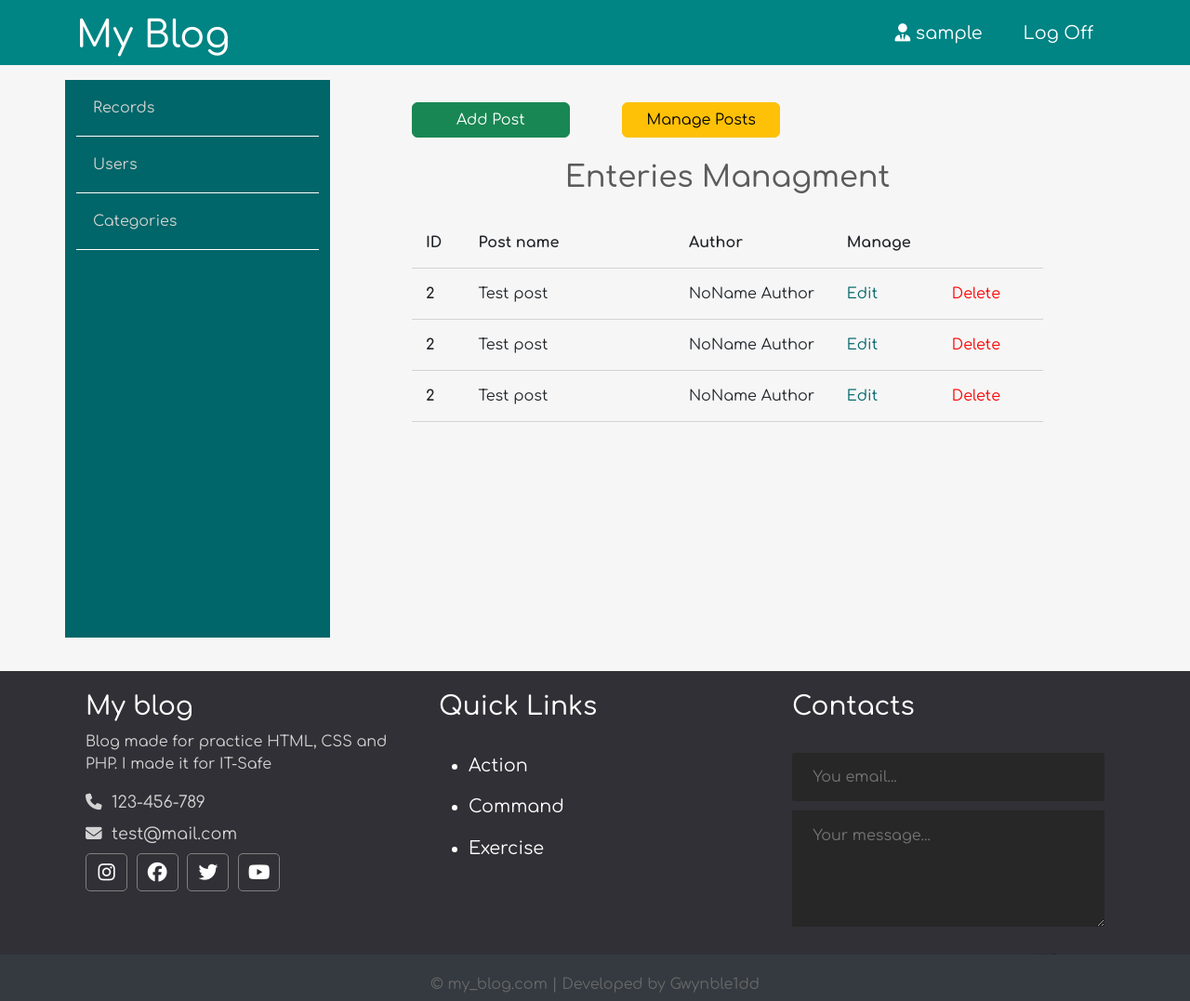
After one commit to Gwynble1dd1/my_blog, a PHP site: page /my_blog/admin/posts/index.php in a window 1280 px wide. The commit adds this page. Shown: the whole page at 93% size. Run offline with PHP 8.4, Linux system fonts and the light colour scheme; the visitor is signed in with stand-in values (Sample User, id 1); some libraries are stand-ins or nearby versions.

Commit message:
Начата работа над админкой сайта

```diff
--- /dev/null
+++ b/admin/index.php
@@ -0,0 +1,5 @@
+<?php
+include("../path.php");
+echo"Admin Panel <br> Comming Soon";
+header('location: '. BASE_URL);
+?>
--- /dev/null
+++ b/admin/posts/index.php
@@ -0,0 +1,93 @@
+<?php
+include("../../path.php");
+session_start();
+?>
+<!doctype html>
+<html lang="en">
+  <head>
+    <meta charset="utf-8">
+    <meta name="viewport" content="width=device-width, initial-scale=1">
+    <title>My Blog</title>
+    <!-- Bootstrap 5 -->
+    <link href="https://cdn.jsdelivr.net/npm/bootstrap@5.3.3/dist/css/bootstrap.min.css" rel="stylesheet" integrity="sha384-QWTKZyjpPEjISv5WaRU9OFeRpok6YctnYmDr5pNlyT2bRjXh0JMhjY6hW+ALEwIH" crossorigin="anonymous">
+    <!-- Font Awesome -->
+    <script src="https://kit.fontawesome.com/4cdb3a5b68.js" crossorigin="anonymous"></script>
+    <!--  Google Fonts -->
+    <link rel="preconnect" href="https://fonts.googleapis.com">
+    <link rel="preconnect" href="https://fonts.gstatic.com" crossorigin>
+    <link href="https://fonts.googleapis.com/css2?family=Comfortaa:wght@300..700&display=swap" rel="stylesheet">
+    <!-- My css -->
+    <link rel="stylesheet" href="../../assets/css/admin.css">
+</head>
+
+  <body>
+    <!-- Header include-->
+    <?php include("../../app/include/header-admin.php"); ?>
+
+    <div class="container">
+        <div class="row">
+            <div class="sidebar col-3">
+                <ul>
+                    <li>
+                        <a href="">Records</a>
+                    </li>
+                    <li>
+                        <a href="">Users</a>
+                    </li>
+                    <li>
+                        <a href="">Categories</a>
+                    </li>
+                </ul>
+            </div>
+
+            <div class="posts col-9">
+                <div class="button row">
+                    <a href="create.php" class="col-3 btn btn-success" >Add Post</a>
+                    <span class="col-1"></span>
+                    <a href="index.php" class="col-3 btn btn-warning">Manage Posts</a>
+                </div>
+
+                <div class="row title-table">
+                    <h2>Enteries Managment</h2>
+                    <div class="col-1">ID</div>
+                    <div class="col-4">Post name</div>
+                    <div class="col-3">Author</div>
+                    <div class="col-4">Manage</div>
+                </div>
+
+                <div class="row post">
+                    <div class="id col-1">2</div>
+                    <div class="title col-4">Test post</div>
+                    <div class="author col-3">NoName Author</div>
+                    <div class="red col-2"><a href="">Edit</a></div>
+                    <div class="del col-2"><a href="">Delete</a></div>
+                </div>
+
+
+                <div class="row post">
+                    <div class="id col-1">2</div>
+                    <div class="title col-4">Test post</div>
+                    <div class="author col-3">NoName Author</div>
+                    <div class="red col-2"><a href="">Edit</a></div>
+                    <div class="del col-2"><a href="">Delete</a></div>
+                </div>
+
+                <div class="row post">
+                    <div class="id col-1">2</div>
+                    <div class="title col-4">Test post</div>
+                    <div class="author col-3">NoName Author</div>
+                    <div class="red col-2"><a href="">Edit</a></div>
+                    <div class="del col-2"><a href="">Delete</a></div>
+                </div>
+
+            </div>
+
+        </div>
+    </div>
+
+    <!-- Footer include -->
+    <?php include("../../app/include/footer.php"); ?>
+
+    <script src="https://cdn.jsdelivr.net/npm/bootstrap@5.3.3/dist/js/bootstrap.bundle.min.js" integrity="sha384-YvpcrYf0tY3lHB60NNkmXc5s9fDVZLESaAA55NDzOxhy9GkcIdslK1eN7N6jIeHz" crossorigin="anonymous"></script>
+  </body>
+</html>
--- a/app/controllers/users.php
+++ b/app/controllers/users.php
@@ -9,7 +9,7 @@ function UserAuth($param){
     $_SESSION['login'] = $param['username'];
     $_SESSION['admin'] = $param['admin'];
     if($_SESSION['admin']){
-        header('location: ' . BASE_URL . 'admin/admin.php');
+        header('location: ' . BASE_URL . 'admin/index.php');
     }else{
         header('location: '. BASE_URL);
     }
--- /dev/null
+++ b/app/include/header-admin.php
@@ -0,0 +1,25 @@
+<!-- Header start-->
+<header class="container-fluid">
+    <div class="container">
+        <div class="row">
+            <div class="col-4">
+                <h1>
+                    <a href="<?php echo BASE_URL ?>"> My Blog </a></h1> <!-- Clickable logo -->
+            </div>
+            <nav class="col-8">
+              <!-- Navigation links-->
+                <ul>
+                    <li>
+                        <a href="#">
+                            <i class="fa-solid fa-user-tie"></i>
+                            <?php echo($_SESSION['login']); ?>
+                        </a>
+                    </li>
+
+                    <li><a href="<?php echo BASE_URL . 'logout.php' ?>">Log Off</a></li>
+                </ul>
+            </nav>
+        </div>
+    </div>
+</header>
+<!-- Header finish -->
--- a/app/include/header.php
+++ b/app/include/header.php
@@ -25,19 +25,15 @@
                         <?php endif; ?>
                             <li><a href="<?php echo BASE_URL . 'logout.php' ?>">Log Off</a></li>
                         </ul>
-
                         <?php else: ?>
                             <a href="<?php echo BASE_URL . 'log.php' ?>">
                             <i class="fa-solid fa-user-tie"></i>
                             Log In
                             </a>
-
                             <ul>
                                 <li><a href="<?php echo BASE_URL . 'registration.php' ?>">Registration</a></li>
                             </ul>
                         <?php endif; ?>
-
-
                     </li>
                 </ul>
             </nav>
--- /dev/null
+++ b/assets/css/admin.css
@@ -0,0 +1,257 @@
+*{
+    font-family: 'Comfortaa', cursive;
+}
+html,
+h1,
+h2,
+h3,
+h4,
+h5,
+h6 {
+    color: #5c5b5b;
+}
+body{
+    background: #f6f6f6;
+}
+a{
+    text-decoration: none;
+    color: inherit;
+}
+input{
+    padding: 10px 12px;
+    display: block;
+    width: 100%;
+    border-radius: 3px;
+    border: 1px solid #ececec;
+    line-height: 1.5rem;
+    color: #444444;
+}
+
+/*
+    HEADER
+*/
+header{
+    background: #008484;
+    height: 70px;
+}
+header *{
+    color: #ffffffff;
+}
+header h1 {
+    margin-top: 14px;
+}
+header h1 a{
+    color: #ffffffff;
+}
+header h1 a:hover{
+    color: #ffffffff;
+}
+header ul{
+    margin: 0;
+    padding: 0;
+    list-style-type: none;
+    float: right;
+}
+header ul li{
+    float: left;
+    position: relative;
+}
+header ul li a{
+    display: block;
+    font-size: 1.2rem;
+    text-decoration: none;
+    color: #ffffffff;
+    padding: 22px;
+}
+header ul li a:hover{
+    background: #006669;
+    transition: 0.5s;
+    color: #ffffffff;
+}
+header ul li ul{
+    position: absolute;
+    top: 70px;
+    right: 0px;
+    width: 180px;
+    display: none;
+    z-index: 99;
+}
+header ul li:hover ul{
+    display: block;
+}
+header ul li ul li {
+    width: 100%;
+}
+header ul li ul li a {
+    padding: 10px;
+    background: white;
+    color: #008489;
+}
+/*
+    HEADER END
+*/
+
+/* Footer */
+.footer {
+    margin-top: 20px;
+    background: #303036;
+    color: #d3d3d3;
+    position: relative;
+}
+.footer .footer-section{
+    padding: 22px;
+}
+.footer h4, .footer h3 {
+    color: white;
+}
+.footer .about .contact span{
+    display: block;
+    font-size: 1.1em;
+    margin-bottom: 8px;
+}
+.footer .about .socials a{
+    border: 1px solid gray;
+    width: 45px;
+    height: 41px;
+    padding-top: 5px;
+    margin-right: 5px;
+    text-align: center;
+    display: inline-block;
+    font-size: 1.3em;
+    border-radius: 5px;
+    transition: all .3s;
+    color: #ffffff;
+}
+.footer .about .socials a:hover {
+    border: 1px solid white;
+    color: white;
+    transition: all .3s;
+}
+.footer .links ul a {
+    display: block;
+    margin-bottom: 10px;
+    font-size: 1.2em;
+    transition: all .3s;
+    color: #ffffff;
+    text-decoration: none;
+}
+.footer .links ul a:hover {
+    color: white;
+    margin-left: 15px;
+    transition: all .3s;
+}
+.footer .contact-form .contact-input {
+    background: #272727;
+    color: #bebdbd;
+    margin-bottom: 10px;
+    line-height: 1.5rem;
+    padding: .9rem 1.4rem;
+    border: none;
+    width: 100%;
+}
+.footer .contact-form .contact-input:focus {
+    background: #1a1a1a;
+}
+.footer .contact-form .contact-btn {
+    float: right;
+    font-size: 1.1em;
+}
+.footer .footer-bottom {
+    background: #343a40;
+    color: #686868;
+    height: 50px;
+    width: 100%;
+    text-align: center;
+    position: absolute;
+    bottom: 0px;
+    left: 0px;
+    padding-top: 20px;
+}
+/* Footer end */
+
+/* Registration form */
+
+.reg_from h2{
+    text-align: center;
+    margin: 30px 0px;
+}
+.reg_from input{
+    height: 3.3rem;
+}
+.reg_from a{
+    font-size: 1.2em;
+    transition: all .3s;
+    color: #5c5b5b;
+    text-decoration: none;
+    margin-left: 150px;
+}
+.reg_from a:hover{
+    margin-left: 145px;
+    transition: all .3s;
+}
+
+/* Error message */
+
+div .error p{
+    color: red;
+    font-style: italic;
+    font-size: 0.8rem;
+}
+
+/* SIDEBAR */
+
+.sidebar{
+    margin: 1rem 0;
+    background: #006669;
+    min-height: 600px;
+}
+.sidebar ul{
+    list-style: none;
+    margin: 0px;
+    padding: 0px;
+    color: #d3d3d3;
+}
+.sidebar ul a{
+    padding: 18px;
+    display: block;
+    border-bottom: 1px solid #ffffff;
+}
+.sidebar ul a:hover{
+    padding-left: 10px;
+    transition: all 0.3s;
+    color: #d3d3d3;
+    text-decoration: none;
+}
+
+
+
+.posts{
+    height: 100%;
+    padding: 40px 100px 100px;
+    overflow-y: scroll;
+}
+.posts h2{
+    text-align: center;
+    margin-bottom: 1.5rem;
+    margin: 1.5rem 0;
+}
+.posts .title-table div{
+    padding: 15px;
+    text-align: left;
+    border-bottom: 1px solid #d3d3d3;
+    font-weight: 700;
+}
+.posts .post div{
+    padding: 15px;
+    text-align: left;
+    border-bottom: 1px solid #d3d3d3;
+}
+.posts .post .red{
+    color: #006669;
+}
+.posts .post .del{
+    color: red;
+}
+.posts .post .id{
+    font-weight: bold;
+}
```
Also changed, not shown: admin/posts/create.php (added), admin/topics/create.php (added), admin/topics/index.php (added), admin/users/create.php (added), admin/users/index.php (added). Lines whose indentation alone changed are shown as unchanged.
